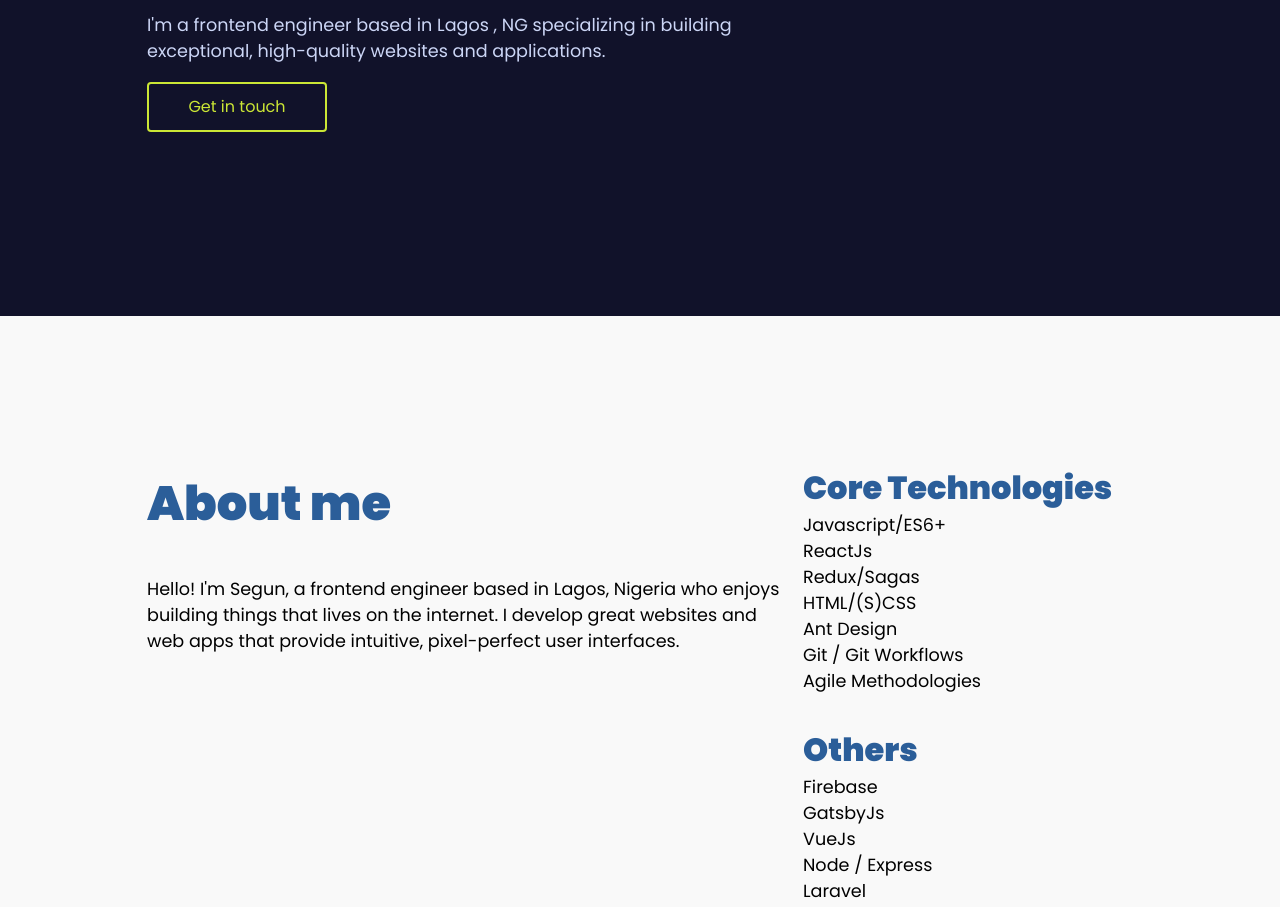
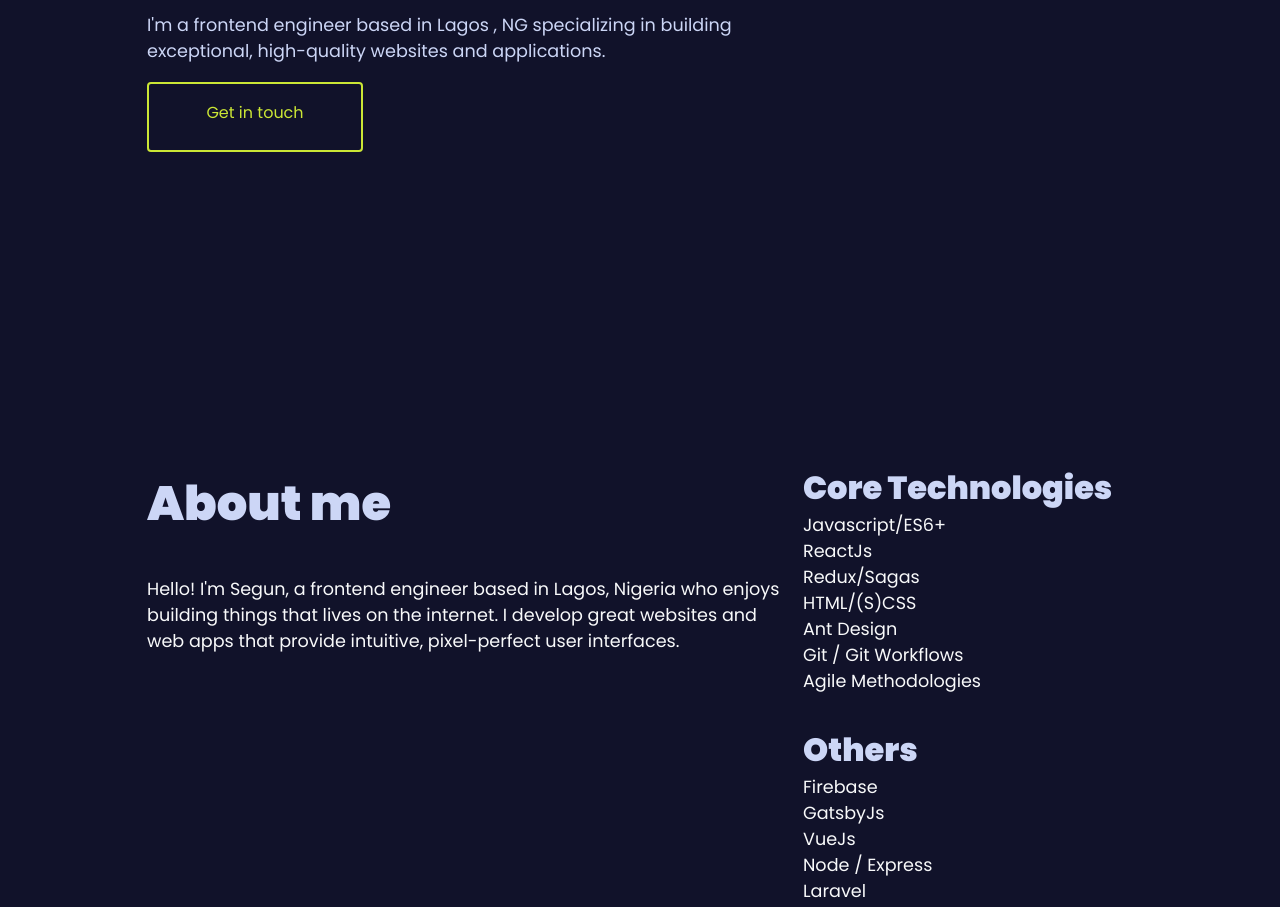
Before and after one commit to 0xtruly/portfolioV2, a Gatsby site: page / in a window 1280 px wide. Shown: the part 458-1365 px from the top of the page. Built offline with nearby package versions, Linux system fonts and the light colour scheme; Gatsby itself is replaced by a stand-in of ours.

Commit message:
:hammer: change UI color to dark on all section

```diff
--- a/src/assets/sass/_global.scss
+++ b/src/assets/sass/_global.scss
@@ -126,7 +126,7 @@ h3 {
       border-top: 0;
       border-right: 0;
       border-left: 0;
-      border-bottom: 1px solid $blue-200;
+      border-bottom: 1px solid $white;
       margin: 1.5rem 0;
       outline: none;
     }
@@ -136,7 +136,7 @@ h3 {
     }
 
     .form-field::placeholder {
-      color: $blue-200;
+      color: $white;
       font-size: 17px;
       font-weight: 400;
       @include body-font;
@@ -154,7 +154,7 @@ h3 {
       margin: 10px 0;
       padding: 5px 5px;
       letter-spacing: 2px;
-      color: $blue-200;
+      color: $white;
       border: 1px solid;
       border-radius: 4px;
       outline: 0;
@@ -206,8 +206,8 @@ aside.socials {
   color: $black;
 }
 
-.blue-2 {
-  color: $blue-200;
+.white-2 {
+  color: $custom-white;
 }
 
 .bg-white {
@@ -215,7 +215,7 @@ aside.socials {
 }
 
 .bg-navy-blue {
-  background-color: $navy-blue;
+  background-color: $custom-navy;
 }
 
 .heading {
@@ -507,18 +507,29 @@ aside.socials {
   flex-direction: column;
   justify-content: center;
 
-  button.cta-btn {
+  .cta-btn {
     border: 2px solid $lemon;
     border-radius: 4px;
     opacity: 1;
     background-color: transparent;
     color: $lemon;
-    padding: 0.5rem 1rem;
+    padding: 0rem 1rem;
     font-family: inherit;
     margin-bottom: 2rem;
     font-size: 1em;
     width: 180px;
     height: 50px;
+    padding-top: 1rem;
+    text-align: center;
+
+    a,
+    a:visited,
+    a:active,
+    a:hover,
+    a:focus {
+      text-decoration: none;
+      color: inherit;
+    }
   }
 
   @media (min-width: 992px) {
--- a/src/assets/sass/_variables.scss
+++ b/src/assets/sass/_variables.scss
@@ -7,7 +7,7 @@
 
 // Restate Bootstrap Variables
 
-
+$custom-white: #ccd6f6 !default;
 $white: #fff !default;
 $white-200: #F9F9F9 !default;
 $gray-100: #f8f9fa !default;
@@ -24,6 +24,7 @@ $black: #000 !default;
 $blue: #007bff !default;
 $blue-200: #2B5E99 !default;
 $custom-1: #209bab !default;
+$custom-navy: #1b1b32 !default;
 $indigo: #6610f2 !default;
 $purple: #6f42c1 !default;
 $pink: #e83e8c !default;
--- a/src/pages/index.jsx
+++ b/src/pages/index.jsx
@@ -3,7 +3,8 @@ import React, { useMemo } from 'react';
 import Layout from '@components/Layout';
 
 import { Link } from 'gatsby';
-import Icon from '@ant-design/icons';
+import Scrollspy from 'react-scrollspy';
+import Scroll from '@components/Scroll';
 import Navbar from '@components/Navbar';
 import * as config from '@config';
 import { FormattedIcon, ProjectIcon } from '@components/icons';
@@ -30,7 +31,13 @@ const IndexPage = () => {
               </h1>
               <h1 className="role heading">I {config.role}</h1>
               <p className="lead mb-5 offwhite">{config.about}</p>
-              <button className="cta-btn">{config.cta}</button>
+              <Scrollspy offset={-300} className="cta-btn">
+                <Scroll type="id" element="contact" className="cta-btn">
+                  <a className="nav-link" href="#contact">
+                    {config.cta}
+                  </a>
+                </Scroll>
+              </Scrollspy>
             </article>
             <div className="about">
               <a className="about-link" href="https://github.com/Segun-Ade">
@@ -42,21 +49,21 @@ const IndexPage = () => {
           </div>
         </section>
 
-        <section className="resume-section white-bg" id="about">
+        <section className="resume-section" id="about">
           <div className="w-100 flex">
             <article className="mb-0">
               <div>
-                <h1 className="about-h blue-2 heading">About me</h1>
-                <p className="lead mb-5 black">{config.aboutMe}</p>
+                <h1 className="about-h white-2 heading">About me</h1>
+                <p className="lead mb-5">{config.aboutMe}</p>
               </div>
             </article>
             <article className="wd-100">
               <div>
-                <h3 className="blue-2 mb-0">Core Technologies</h3>
+                <h3 className="white-2 mb-0">Core Technologies</h3>
                 <ul className="ls-none m-0 p-0">
                   {config.coreSkills.map(skills => {
                     return (
-                      <li className="black lead" key={skills.tech}>
+                      <li className="lead" key={skills.tech}>
                         {skills.tech}
                       </li>
                     );
@@ -64,11 +71,11 @@ const IndexPage = () => {
                 </ul>
               </div>
               <div>
-                <h3 className="blue-2 mb-0">Others</h3>
+                <h3 className="white-2 mb-0">Others</h3>
                 <ul className="ls-none m-0 p-0">
                   {config.otherSkills.map(skills => {
                     return (
-                      <li className="black lead" key={skills.tech}>
+                      <li className="lead" key={skills.tech}>
                         {skills.tech}
                       </li>
                     );
@@ -140,12 +147,12 @@ const IndexPage = () => {
           </div>
         </section>
 
-        <section className="resume-section white-bg" id="contact">
+        <section className="resume-section" id="contact">
           <div className="w-100 flex">
             <div className="form-group">
               <article>
                 <h2 className="contact blue-2 heading">Get in touch</h2>
-                <p className="lead mb-5 black">{config.sayHi}</p>
+                <p className="lead mb-5">{config.sayHi}</p>
               </article>
               <form action="https://formspree.io/mgeylaje" method="POST">
                 {config.formStrings.map(str => {
@@ -201,7 +208,7 @@ const IndexPage = () => {
             </aside>
           </div>
         </section>
-        <footer className="resume-section text-c">
+        <footer className="resume-section text-c bg-navy-blue">
           <p className="lead">
             &copy; Segun Adebanjo <span className="lead">{currentDate}</span>.
             All rights reserved
```
